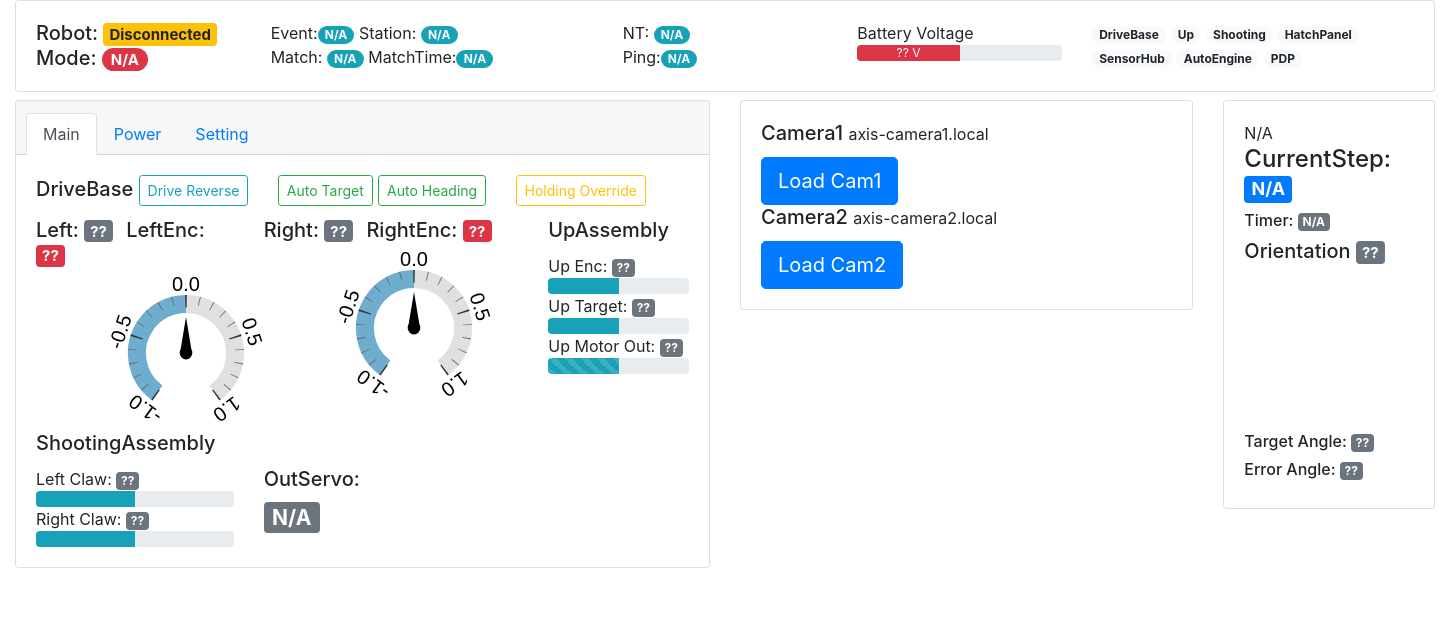
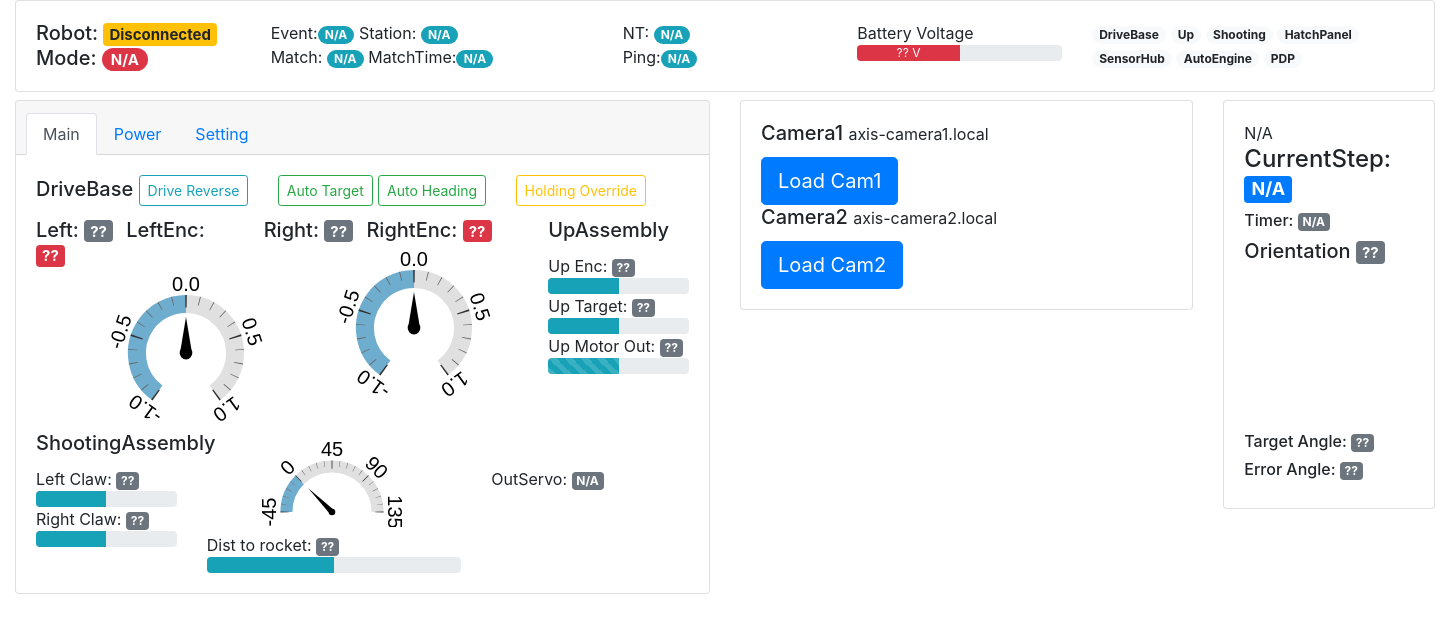
Before and after one commit to kennhung/OverDashboard-electron, an Electron app: page index.html in a window 1450 px wide. Shown: the top 632 px of the page. Drawn offline with nearby package versions, Linux system fonts and the light colour scheme; no server answers; files whose address does not match are found by name.

Commit message:
add auto targe&heading btn and dist to rocket bar

```diff
--- a/index.html
+++ b/index.html
@@ -73,8 +73,10 @@
                   DriveBase
                   <button type="button" class="btn btn-outline-info btn-sm" data-toggle="button" id="driveRev">Drive
                     Reverse</button>
-                    <button type="button" class="btn btn-outline-success btn-sm ml-4" data-toggle="button" id="autoTarget">Auto Target</button>
-                    <button type="button" class="btn btn-outline-success btn-sm mr-4" data-toggle="button" id="autoHeading">Auto Heading</button>
+                  <button type="button" class="btn btn-outline-success btn-sm ml-4" data-toggle="button" id="autoTarget">Auto
+                    Target</button>
+                  <button type="button" class="btn btn-outline-success btn-sm mr-4" data-toggle="button" id="autoHeading">Auto
+                    Heading</button>
                   <button type="button" class="btn btn-outline-warning btn-sm" data-toggle="button" id="upHoldOver">Holding
                     Override</button>
                 </h5>
@@ -109,14 +111,11 @@
 
                   </div>
                 </div>
-                <div class="row">
-
-                  <div class="col-8">
                 <h5 class="card-title">
                   ShootingAssembly
                 </h5>
                 <div class="row">
-                      <div class="col">
+                  <div class="col-3">
                     Left Claw: <span class="badge badge-secondary" id="shootCl">??</span>
                     <div class="progress">
                       <div class="progress-bar bg-info" role="progressbar" style="width: 50%" id="shootClB"></div>
@@ -126,19 +125,17 @@
                       <div class="progress-bar bg-info" role="progressbar" style="width: 50%" id="shootCrB"></div>
                     </div>
                   </div>
-                      <div class="col">
-                        <h5>
-                          OutServo:
-                        </h5>
-                        <h3>
-                          <span class="badge badge-secondary" id="outServo">N/A</span>
-                        </h3>
-
+                  <div class="col-5">
+                    <div style="margin-top: -90px;"><canvas width="250" id="shooterAngleGauge"></canvas></div>
+                    Dist to rocket: <span class="badge badge-secondary" id="distRocket">??</span>
+                    <div class="progress">
+                      <div class="progress-bar bg-info" role="progressbar" style="width: 50%" id="distRocketB"></div>
                     </div>
                   </div>
-
-
-
+                  <div class="col-4">
+                    <div class="mb-1">
+                      OutServo: <span class="badge badge-secondary" id="outServo">N/A</span>
+                    </div>
                   </div>
                 </div>
 
--- a/js/ui_6083.js
+++ b/js/ui_6083.js
@@ -31,6 +31,39 @@ var drivebaseOpt = {
 
 };
 
+var shooterAngleOpt = {
+  angle: -0.00, // The span of the gauge arc
+  lineWidth: 0.1, // The line thickness
+  radiusScale: 0.40, // Relative radius
+  pointer: {
+    length: 0.37, // // Relative to gauge radius
+    strokeWidth: 0.022, // The thickness
+    color: '#000000' // Fill color
+  },
+  limitMax: true, // If false, max value increases automatically if value > maxValue
+  limitMin: true, // If true, the min value of the gauge will be fixed
+  strokeColor: '#E0E0E0', // to see which ones work best for you
+  generateGradient: true,
+  highDpiSupport: true, // High resolution support
+  staticLabels: {
+    font: "20px sans-serif", // Specifies font
+    labels: [-45, 0, 45, 90, 135], // Print labels at these values
+    color: "#000000", // Optional: Label text color
+    fractionDigits: 0 // Optional: Numerical precision. 0=round off.
+  },
+  renderTicks: {
+    divisions: 4,
+    divWidth: 1.1,
+    divLength: 0.7,
+    divColor: '#333333',
+    subDivisions: 5,
+    subLength: 0.5,
+    subWidth: 0.6,
+    subColor: '#666666'
+  },
+
+};
+
 var speedL = new Gauge(document.getElementById("speedLCan")).setOptions(drivebaseOpt);
 speedL.maxValue = 1;
 speedL.setMinValue(-1);
@@ -42,6 +75,12 @@ speedR.maxValue = 1;
 speedR.setMinValue(-1);
 speedR.animationSpeed = 5;
 speedR.set(0);
+
+var shooterAngle = new Gauge(document.getElementById("shooterAngleGauge")).setOptions(shooterAngleOpt);
+shooterAngle.maxValue = 135;
+shooterAngle.setMinValue(-45);
+shooterAngle.animationSpeed = 5;
+shooterAngle.set(0);
 
 function setPWMBar(id, val) {
   var max = 1.01;
```
Lines whose indentation alone changed are shown as unchanged.
